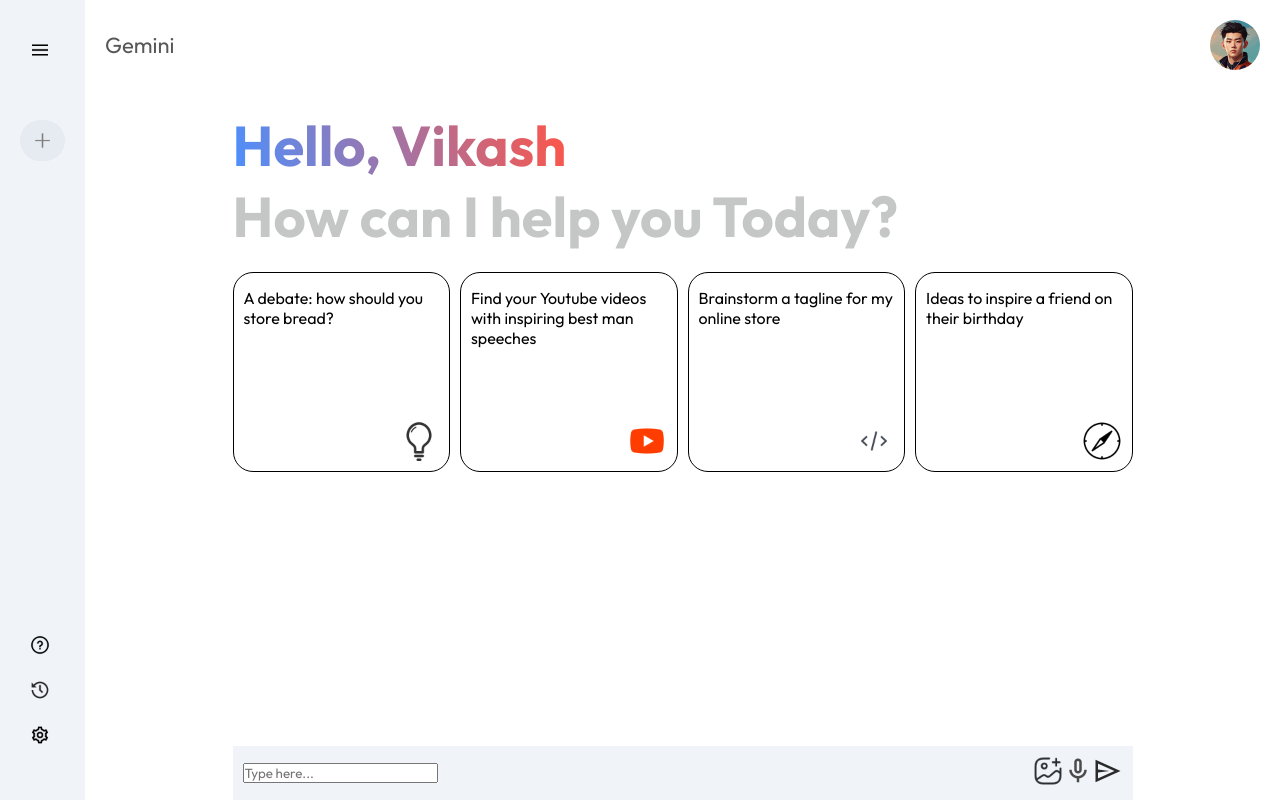
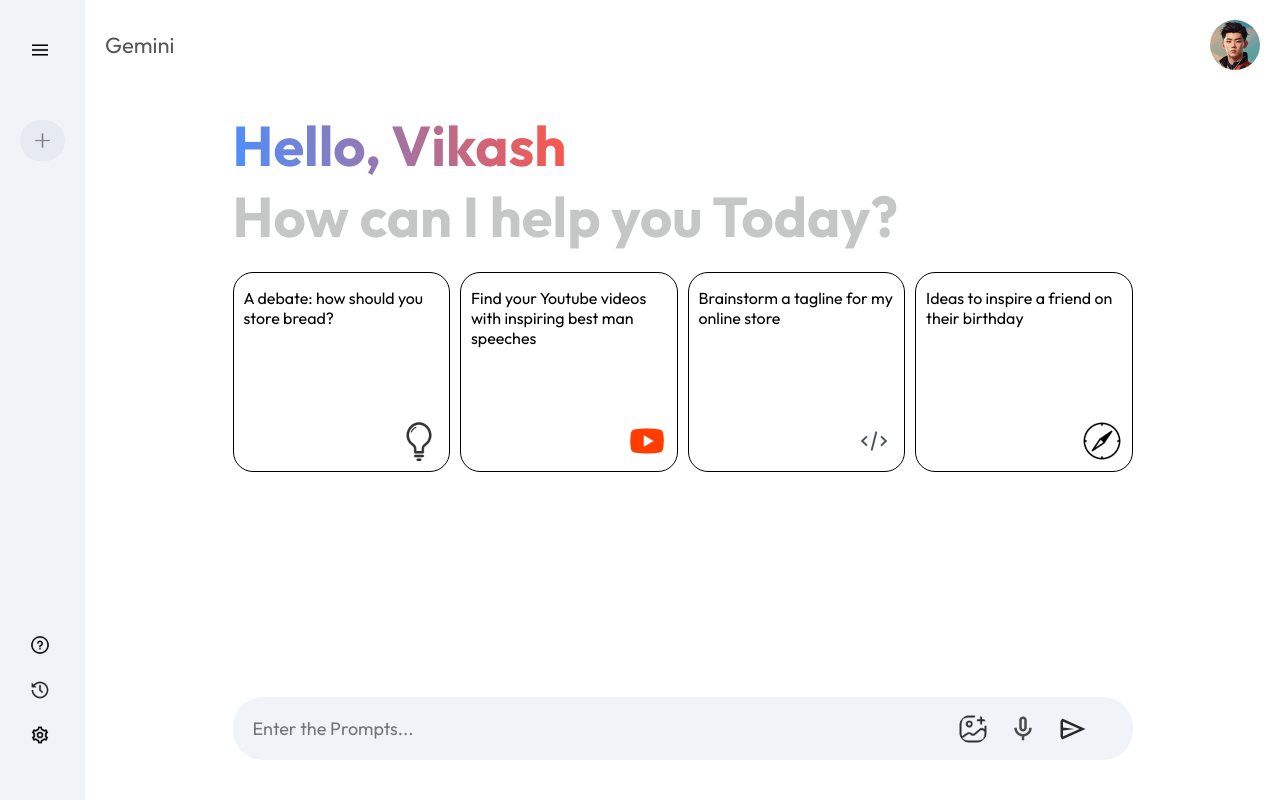
Before and after one commit to Vikash-thak12/My_Projects, a React (Vite) app in the folder Gemini-Clone/Gemini-Clone/: page / in a window 1280 px wide. Built offline with nearby package versions, Linux system fonts and the light colour scheme.

Commit message:
Designing the input section

```diff
--- a/Gemini-Clone/Gemini-Clone/src/component/Main/Main.css
+++ b/Gemini-Clone/Gemini-Clone/src/component/Main/Main.css
@@ -86,14 +86,41 @@
     align-items: center;
     justify-content: space-between;
     background-color: #f0f4f9;
+    border-radius: 30px;
+    margin-bottom: 40px;
 }
 
 footer img {
     width: 30px;
 }
 
-.main input
+.main-bottom input {
+    flex: 1;
+    border: none;
+    height: 100%;
+    padding: 10px;
+    outline: none;
+    background: transparent;
+    appearance: none;
+    font-size: 18px;
+}
+
+.main-bottom div {
+    width: 100%;
+    max-width: 200px;
+    height: 100%;
+    cursor: pointer;
+    display: flex;
+    justify-content: center;
+    gap: 20px;
+    /* margin-right: 20px; */
+}
+
+.main-bottom div img{
+    /* padding: 5px; */
+    border-radius: 50%;
+}
+.main-bottom div img:hover
 {
-    flex: 1;
-    background: transparent;
+    background-color: #e2e6eb;
 }
--- a/Gemini-Clone/Gemini-Clone/src/component/Main/Main.jsx
+++ b/Gemini-Clone/Gemini-Clone/src/component/Main/Main.jsx
@@ -36,7 +36,7 @@
 
         <footer>
           <div className="main-bottom">
-            <input type="text" placeholder="Type here..." />
+            <input type="text" placeholder="Enter the Prompts..." />
             <div>
               <img src={assets.gallery_icon} alt="" />
               <img src={assets.mic_icon} alt="" />
```
